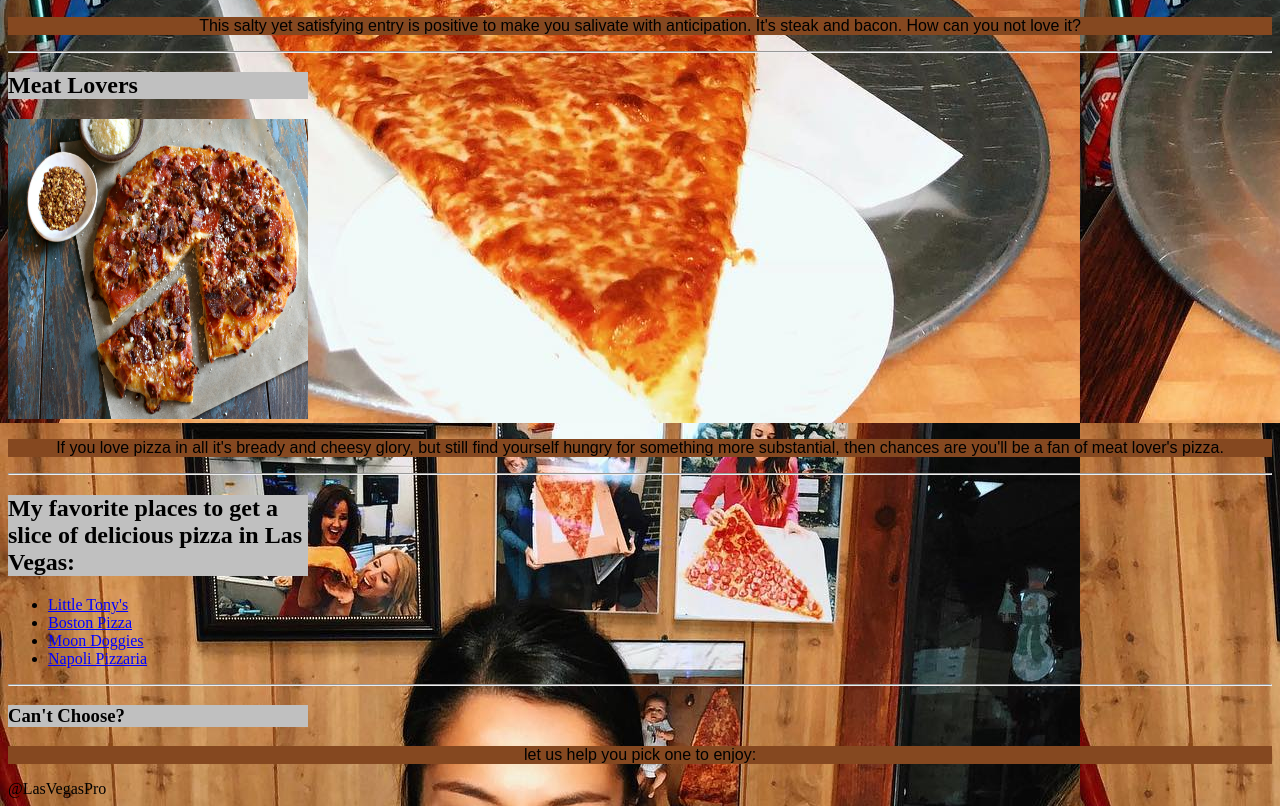
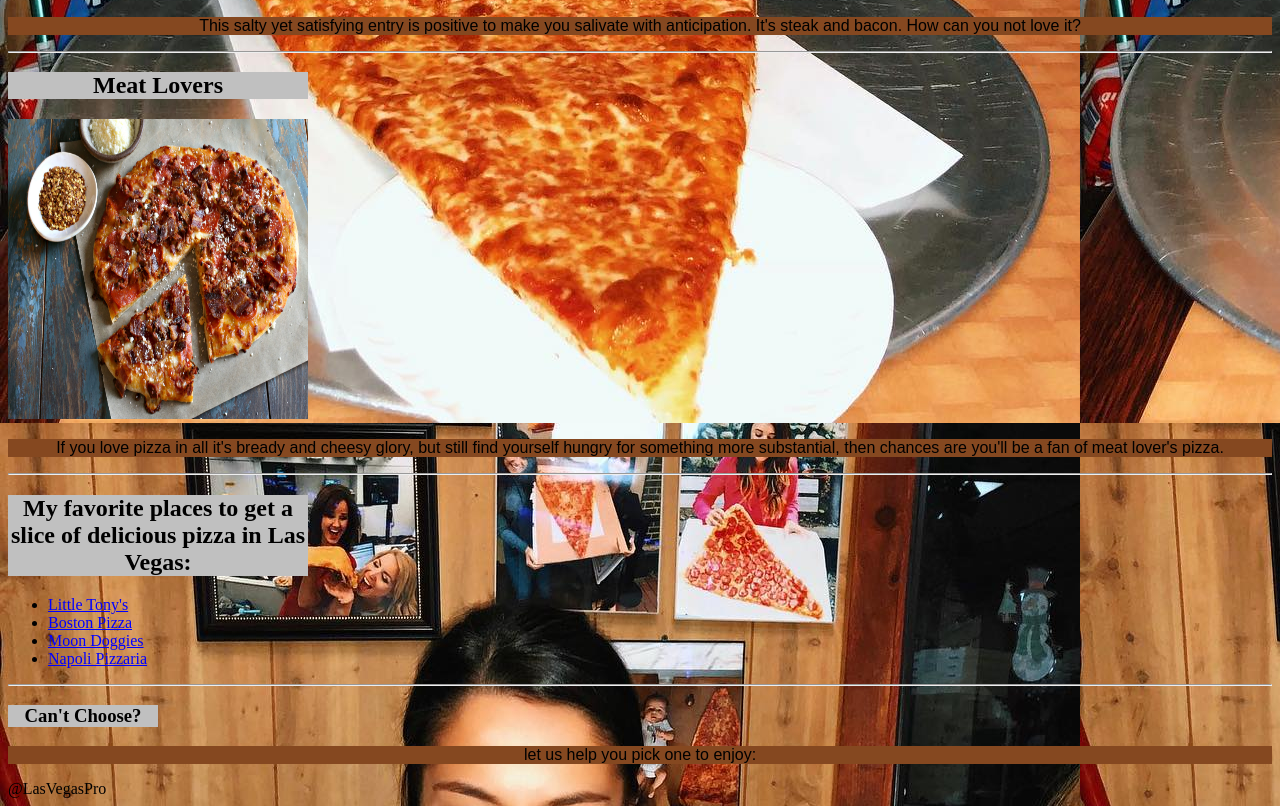
Before and after one commit to Douglas4739/Pizza-Webpage, a plain HTML site: page index.html in a window 1280 px wide. Shown: the part 927-1733 px from the top of the page. Drawn offline with Linux system fonts and the light colour scheme; a script that the page names is missing.

Commit message:
Update style.css

```diff
--- a/style.css
+++ b/style.css
@@ -9,11 +9,20 @@ ul{
   text-align: left;
 }
 
-h1,h2,h3{
+h1,h2{
   background: silver;
   border: 12px;
   width: 300px;
+  text-align: center;
 }
+
+h3{
+  background: silver;
+  border: 12px;
+  width: 150px;
+  text-align: center;
+}
+
 
 a:link {color:blue}
 a:visited {color:purple}
```
